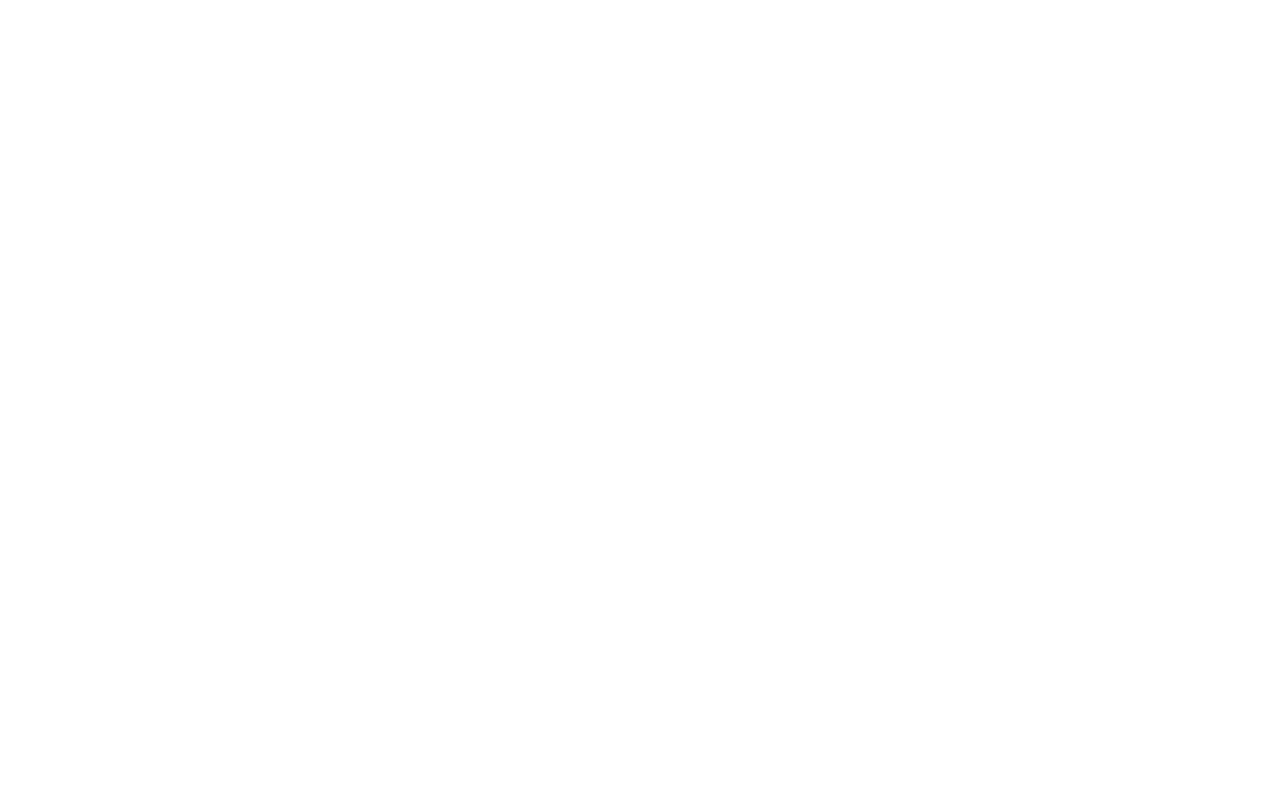
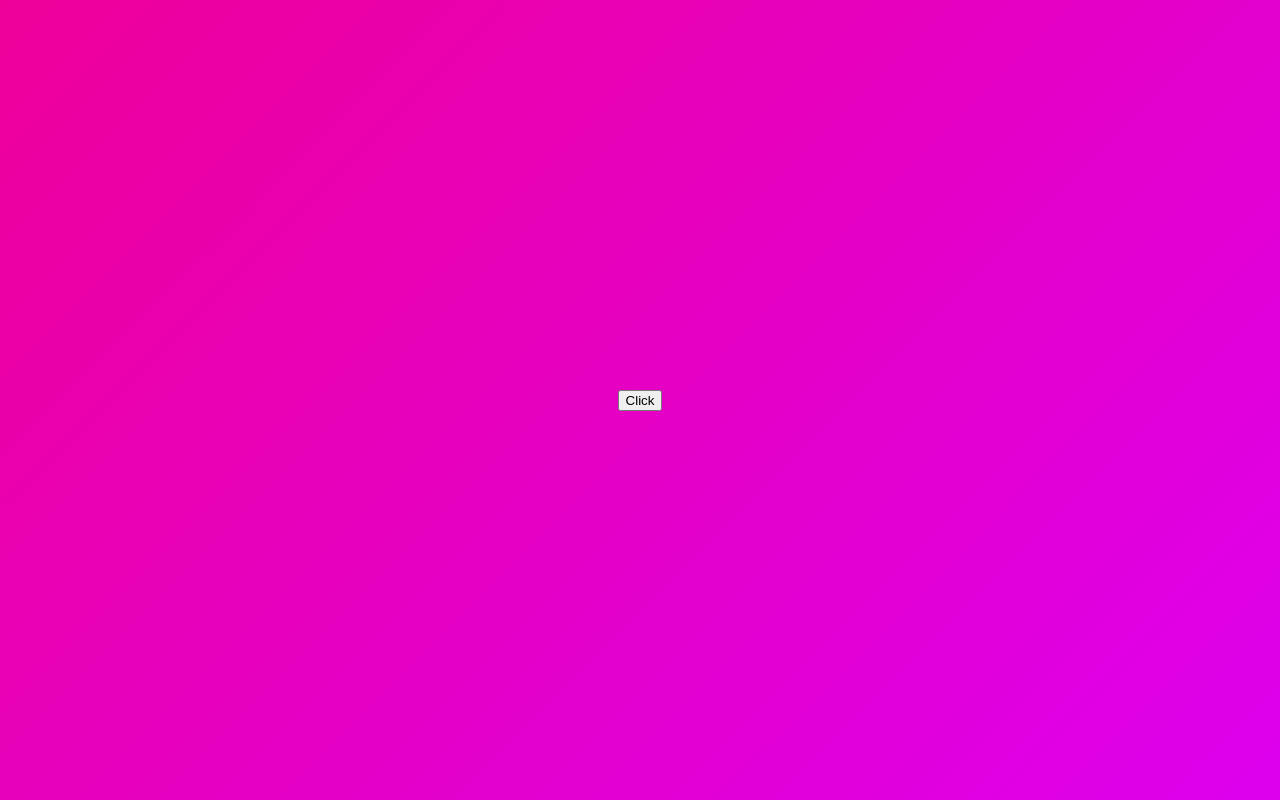
Before and after one commit to lukeheo8592/react-animation, a React (Create React App) app: page / in a window 1280 px wide. Built offline with nearby package versions, Linux system fonts and the light colour scheme.

Commit message:
animatepresence that can make animation an component which would be removed or created

```diff
--- a/public/index.html
+++ b/public/index.html
@@ -19,11 +19,15 @@
       Notice the use of %PUBLIC_URL% in the tags above.
       It will be replaced with the URL of the `public` folder during the build.
       Only files inside the `public` folder can be referenced from the HTML.
-
       Unlike "/favicon.ico" or "favicon.ico", "%PUBLIC_URL%/favicon.ico" will
       work correctly both with client-side routing and a non-root public URL.
       Learn how to configure a non-root public URL by running `npm run build`.
     -->
+    <style>
+      body {
+        background: linear-gradient(135deg, #e09, #d0e);
+      }
+    </style>
     <title>React App</title>
   </head>
   <body>
@@ -32,10 +36,8 @@
     <!--
       This HTML file is a template.
       If you open it directly in the browser, you will see an empty page.
-
       You can add webfonts, meta tags, or analytics to this file.
       The build step will place the bundled scripts into the <body> tag.
-
       To begin the development, run `npm start` or `yarn start`.
       To create a production bundle, use `npm run build` or `yarn build`.
     -->
--- a/src/App.tsx
+++ b/src/App.tsx
@@ -1,5 +1,6 @@
 import styled from "styled-components";
-import { motion } from "framer-motion";
+import { motion, AnimatePresence } from "framer-motion";
+import { useState } from "react";
 
 const Wrapper = styled(motion.div)`
   height: 100vh;
@@ -9,42 +10,49 @@
   align-items: center;
 `;
 
-const Svg = styled.svg`
-  width: 300px;
-  height: 300px;
-  path {
-    stroke: white;
-    stroke-width: 2;
-  }
+const Box = styled(motion.div)`
+  width: 400px;
+  height: 200px;
+  background-color: rgba(255, 255, 255, 1);
+  border-radius: 40px;
+  position: absolute;
+  top: 100px;
+  box-shadow: 0 2px 3px rgba(0, 0, 0, 0.1), 0 10px 20px rgba(0, 0, 0, 0.06);
 `;
 
-const svg = {
-  start: { pathLength: 0, fill: "rgba(255, 255, 255, 0)" },
-  end: {
-    fill: "rgba(255, 255, 255, 1)",
-    pathLength: 1,
+const boxVariants = {
+  initial: {
+    opacity: 0,
+    scale: 0,
+  },
+  visible: {
+    opacity: 1,
+    scale: 1,
+    rotateZ: 360,
+  },
+  leaving: {
+    opacity: 0,
+    scale: 0,
+    y: 50,
   },
 };
 
 function App() {
+  const [showing, setShowing] = useState(false);
+  const toggleShowing = () => setShowing((prev) => !prev);
   return (
     <Wrapper>
-      <Svg
-        focusable="false"
-        xmlns="http://www.w3.org/2000/svg"
-        viewBox="0 0 448 512"
-      >
-        <motion.path
-          variants={svg}
-          initial="start"
-          animate="end"
-          transition={{
-            default: { duration: 5 },
-            fill: { duration: 1, delay: 3 },
-          }}
-          d="M224 373.12c-25.24-31.67-40.08-59.43-45-83.18-22.55-88 112.61-88 90.06 0-5.45 24.25-20.29 52-45 83.18zm138.15 73.23c-42.06 18.31-83.67-10.88-119.3-50.47 103.9-130.07 46.11-200-18.85-200-54.92 0-85.16 46.51-73.28 100.5 6.93 29.19 25.23 62.39 54.43 99.5-32.53 36.05-60.55 52.69-85.15 54.92-50 7.43-89.11-41.06-71.3-91.09 15.1-39.16 111.72-231.18 115.87-241.56 15.75-30.07 25.56-57.4 59.38-57.4 32.34 0 43.4 25.94 60.37 59.87 36 70.62 89.35 177.48 114.84 239.09 13.17 33.07-1.37 71.29-37.01 86.64zm47-136.12C280.27 35.93 273.13 32 224 32c-45.52 0-64.87 31.67-84.66 72.79C33.18 317.1 22.89 347.19 22 349.81-3.22 419.14 48.74 480 111.63 480c21.71 0 60.61-6.06 112.37-62.4 58.68 63.78 101.26 62.4 112.37 62.4 62.89.05 114.85-60.86 89.61-130.19.02-3.89-16.82-38.9-16.82-39.58z"
-        ></motion.path>
-      </Svg>
+      <button onClick={toggleShowing}>Click</button>
+      <AnimatePresence>
+        {showing ? (
+          <Box
+            variants={boxVariants}
+            initial="initial"
+            animate="visible"
+            exit="leaving"
+          />
+        ) : null}
+      </AnimatePresence>
     </Wrapper>
   );
 }
```
